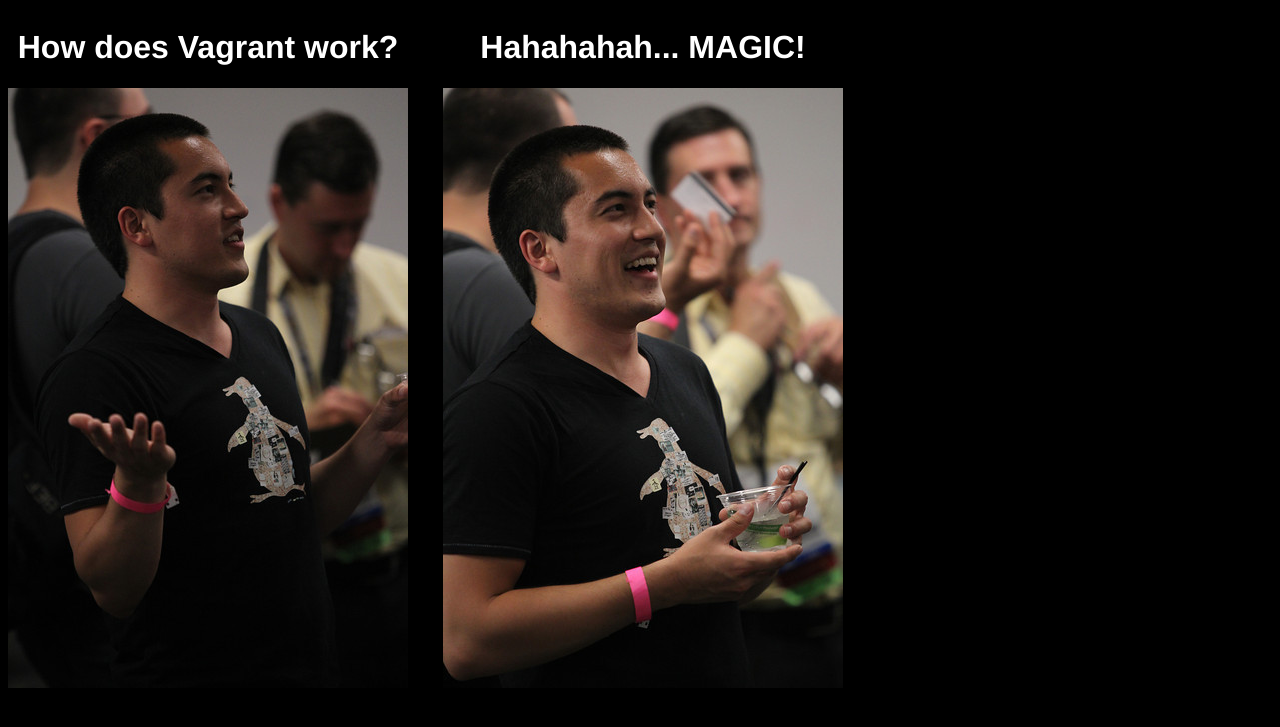
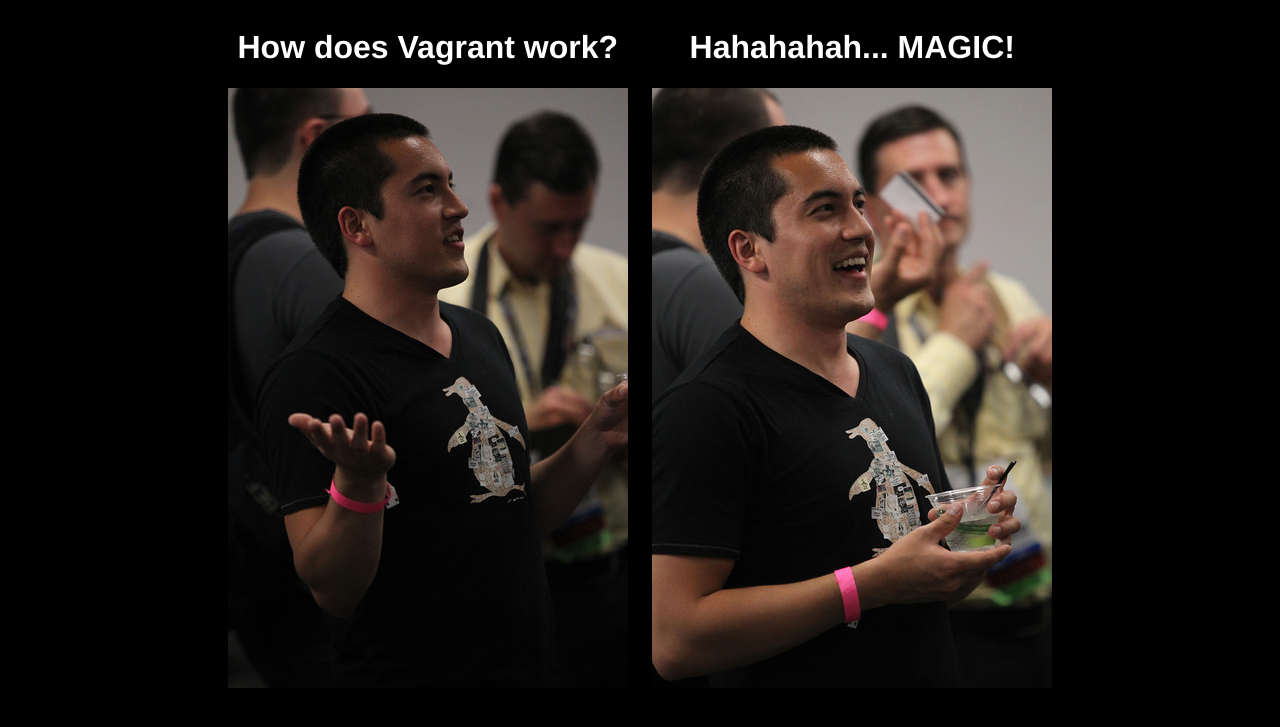
Before and after one commit to mitchellh/how-does-vagrant-work-dot-com, a Flask app: page / in a window 1280 px wide. Shown: the top 727 px of the page. Run offline with Flask 2, Linux system fonts and the light colour scheme.

Commit message:
Update index

```diff
--- a/templates/index.html
+++ b/templates/index.html
@@ -3,33 +3,45 @@
 	<head>
 		<title>How Does Vagrant Work?</title>
 		<style type="text/css">
-		body {
-			background-color: black;
-			color: white;
+		html, body {
+			background-color: #000000;
+			color: #FFFFFF;
 			font-family: "HelveticaNeue-Light", "Helvetica Neue Light", "Helvetica Neue", Helvetica, Arial, "Lucida Grande", sans-serif;
 			text-align: center;
 		}
 
-		#explanation > div {
-			float: left;
-			width: 400px;
-			margin-right: 35px;
+		a, a:visited {
+			color: white;
+			text-decoration: none;
+		}
+
+		a:hover {
+			text-decoration: underline;
+		}
+
+		div {
+			display: -moz-inline-stack;
+			display: inline-block;
+			zoom: 1;
+			*display: inline;
+		}
+
+		.second {
+			margin-left: 20px;
 		}
 		</style>
 	</head>
 	<body>
-		<div id="explanation">
-			<div>
-				<h1>How does Vagrant work?</h1>
+		<div>
+			<h1>How does <a href="http://vagrantup.com">Vagrant</a> work?</h1>
 
-				<img src="/static/mitchell_hashimoto_what.jpeg" alt="How does Vagrant work?" />
-			</div>
+			<img src="/static/mitchell_hashimoto_what.jpeg" alt="How does Vagrant work?" />
+		</div>
 
-			<div>
-				<h1>Hahahahah... MAGIC!</h1>
+		<div class="second">
+			<h1>Hahahahah... MAGIC!</h1>
 
-				<img src="/static/mitchell_hashimoto_lol.jpeg" alt="MAGIC!" />
-			</div>
+			<img src="/static/mitchell_hashimoto_lol.jpeg" alt="MAGIC!" />
 		</div>
 	</body>
 </html>
```
